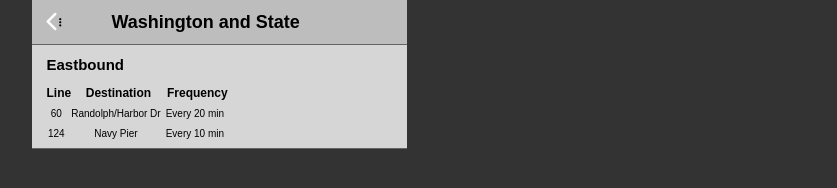
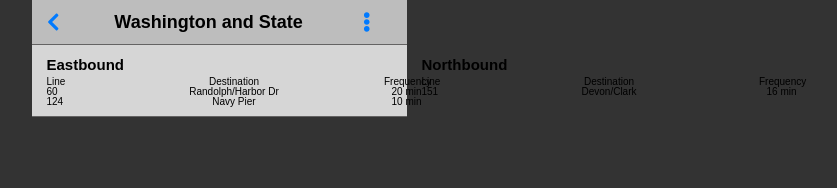
Before and after one commit to michellemaile/frontend-challenge, a plain HTML site: page index.html in a window 1280 px wide. Shown: the whole page, without its empty margins (421-1258 px from the left). Drawn offline with Linux system fonts and the light colour scheme.

Commit message:
get rid of tables, still spacing issues

```diff
--- a/css/style.css
+++ b/css/style.css
@@ -28,18 +28,54 @@
   width: 375px;
 }
 
-.arrow-left {
-  color: #007AFF
+.arrow-left, .menu {
+  color: #007AFF;
+  font-size: 20px;
+  width: 10%;
 }
 
 .title {
   color: black;
   font-size: 1.8em;
+  width: 70%;
   text-align: center;
-  margin-left: 50px;
 }
 
 .menu {
+  width: 10%;
+  text-align: right;
+}
+
+div > div {
+  float: left;
+}
+
+.line {
+  width: 10%;
+}
+
+.dest {
+  width: 80%;
+  text-align: center;
+}
+
+.freq {
+  width: 10%;
+  text-align: right;
+}
+
+.left {
+  width: 10%;
+}
+
+.center {
+  width: 80%;
+  text-align: center;
+}
+
+.right {
+  width: 10%;
+  text-align: right;
 }
 
 .bus-list {
@@ -54,26 +90,6 @@
   justify-content: space-between;
 }
 
-.table{
-  background-color: red;
-}
-
-th{                    /* header */
-  font-weight: bold;
-  font-size: 1.2em;
-  text-align: center;
-  padding-top: 10px;
-}
-
-tr {                     /* rows */
- text-align: center;
-}
-
-td {                       /* data */
-  padding-top: 10px;
-  padding-right: 5px;
-}
-
 h1 {                       /* direction */
   line-height: 1.5;
   font-size: 1.5em;
--- a/index.html
+++ b/index.html
@@ -5,44 +5,56 @@
     <title></title>
     <link rel="stylesheet" href="css/reset.css">
     <link rel="stylesheet" href="css/style.css">
-    <script src="https://use.fontawesome.com/37471687aa.js"></script>
+    <script defer src="https://use.fontawesome.com/releases/v5.0.13/js/all.js" integrity="sha384-xymdQtn1n3lH2wcu0qhcdaOpQwyoarkgLVxC/wZ5q7h9gHtxICrpcaSUfygqZGOe"
+      crossorigin="anonymous"></script>
   </head>
 
   <body>
     <section class="container">
       <nav>
         <div class="arrow-left">
-          <i class="fa fa-chevron-left fa-inverse fa-2x" aria-hidden="true"></i>
+          <i class="fas fa-chevron-left"></i>
         </div>
+        <h1 class="title">Washington and State</h1>
         <div class="menu">
-          <i class="fas fa-ellipsis-v" aria-hidden="true">
+          <i class="fas fa-ellipsis-v"></i>
           </i>
         </div>
-        <h1 class="title">Washington and State</h1>
       </nav>
 
       <section class="bus-list">
         <div class="location">
           <div class="content">
             <h1>Eastbound</h1>
-            <table>
-              <tr>
-                <th>Line</th>
-                <th>Destination</th>
-                <th>Frequency</th>
-              </tr>
-              <tr>
-                <td>60</td>
-                <td>Randolph/Harbor Dr</td>
-                <td>Every 20 min</td>
-              </tr>
-               <td>124</td>
-               <td>Navy Pier</td>
-               <td>Every 10 min</td>
-              </tr>
-            </table>
+            <div class="container">
+              <div class="line">Line</div>
+              <div class="dest">Destination</div>
+              <div class="freq">Frequency</div>
+            </div>
+            <div class="container">
+              <div class="left">60</div>
+              <div class="center">Randolph/Harbor Dr</div>
+              <div class="right">20 min</div>
+            </div>
+            <div class="container">
+              <div class="left">124</div>
+              <div class="center">Navy Pier</div>
+              <div class="right">10 min</div>
+            </div>
           </div>
-
+          <div class="content">
+            <h1>Northbound</h1>
+            <div class="container">
+              <div class="line">Line</div>
+              <div class="dest">Destination</div>
+              <div class="freq">Frequency</div>
+            </div>
+            <div class="container">
+              <div class="left">151</div>
+              <div class="center">Devon/Clark</div>
+              <div class="right">16 min</div>
+            </div>
+          </div>
 
 
         </div>
```
